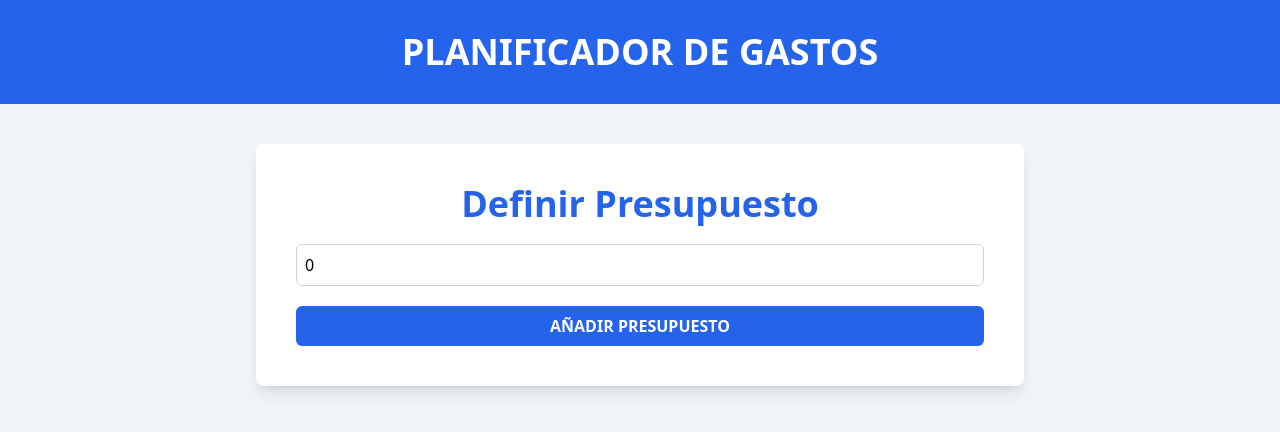
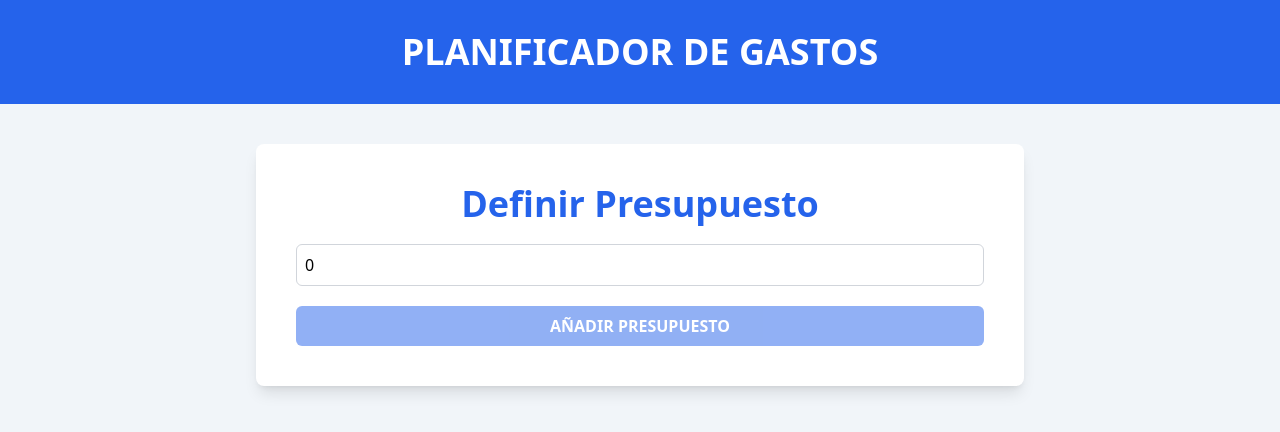
Before and after one commit to be-tho/control-de-gastos, a React (Vite) app: page / in a window 1280 px wide. Shown: the top 432 px of the page. Built offline with nearby package versions, Linux system fonts and the light colour scheme.

Commit message:
reducer budget

```diff
--- a/src/components/BudgetForm.tsx
+++ b/src/components/BudgetForm.tsx
@@ -1,11 +1,17 @@
-import { useState } from "react"
+import { useState, useMemo } from "react"
 
 export default function BudgetForm() {
     const [budget, setBudget] = useState(0)
 
+    // Manejar cambio en el presupuesto
     const handleChange = (e : React.ChangeEvent<HTMLInputElement>) => {
         setBudget(Number(e.target.value))
     }
+
+    // Validar presupuesto
+    const isValidBudget = useMemo(() => {
+        return isNaN(budget) || budget <= 0
+    }, [budget])
 
   return (
     <form className="space-y-5">
@@ -26,7 +32,8 @@ export default function BudgetForm() {
         <input
             type="submit"
             value="Añadir Presupuesto"
-            className="bg-blue-600 hover:bg-blue-700 cursor-pointer text-white w-full p-2 font-black uppercase rounded-md"
+            className="bg-blue-600 hover:bg-blue-700 cursor-pointer text-white w-full p-2 font-black uppercase rounded-md disabled:opacity-50"
+            disabled={isValidBudget}
         />
     </form>
   )
--- /dev/null
+++ b/src/reducers/budget-reducer.ts
@@ -0,0 +1,27 @@
+
+export type BudgetAction =
+    | { type: 'add-budget', payload: { budget: number } }
+
+export type BudgetState = {
+    budget: number
+}
+
+
+export const initialState: BudgetState = {
+    budget: 0
+}
+
+export const budgetReducer = (
+    state: BudgetState = initialState,
+    action: BudgetAction
+) => {
+
+    if(action.type === 'add-budget') {
+        return {
+            ...state,
+            budget: action.payload.budget
+        }
+    }
+
+
+}
```
